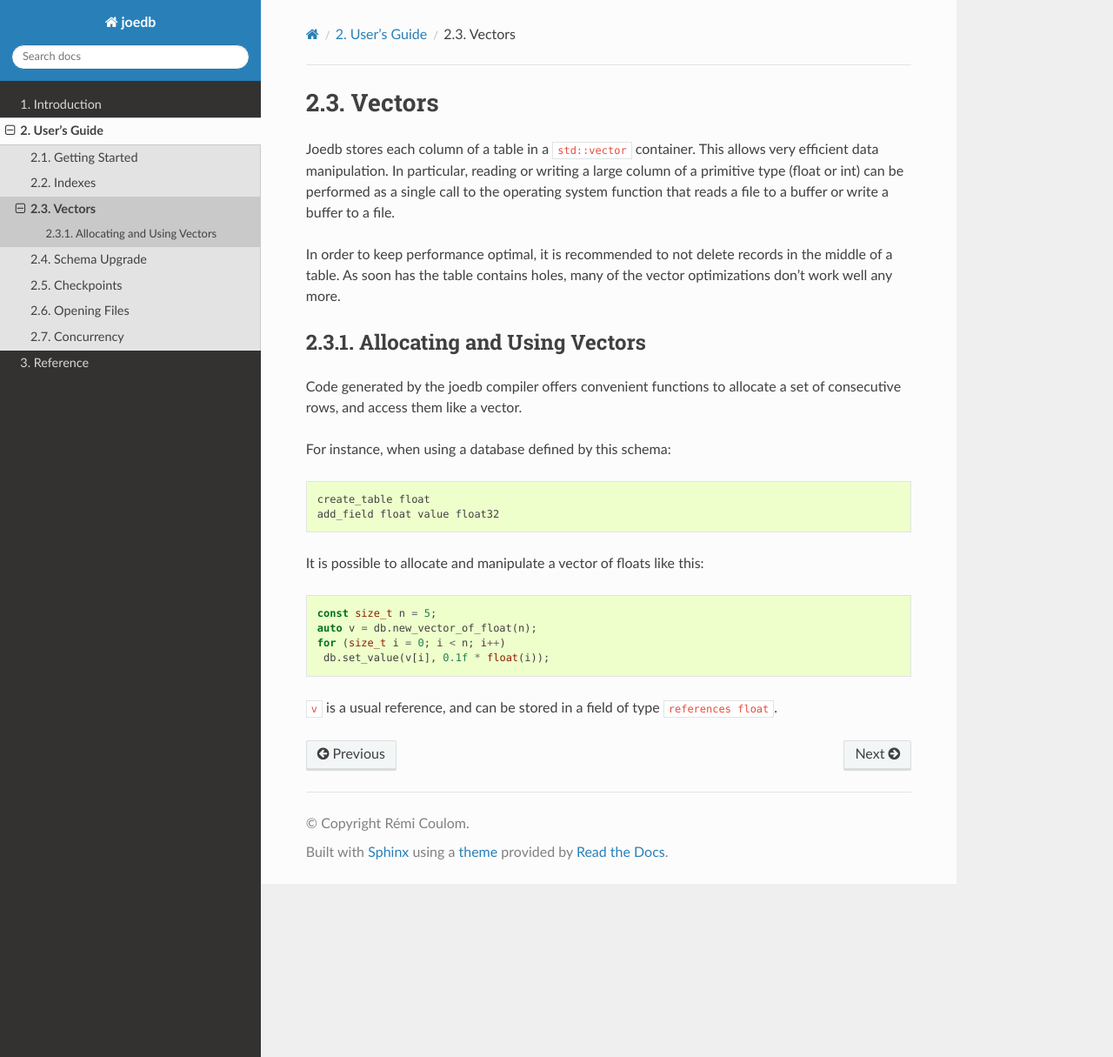
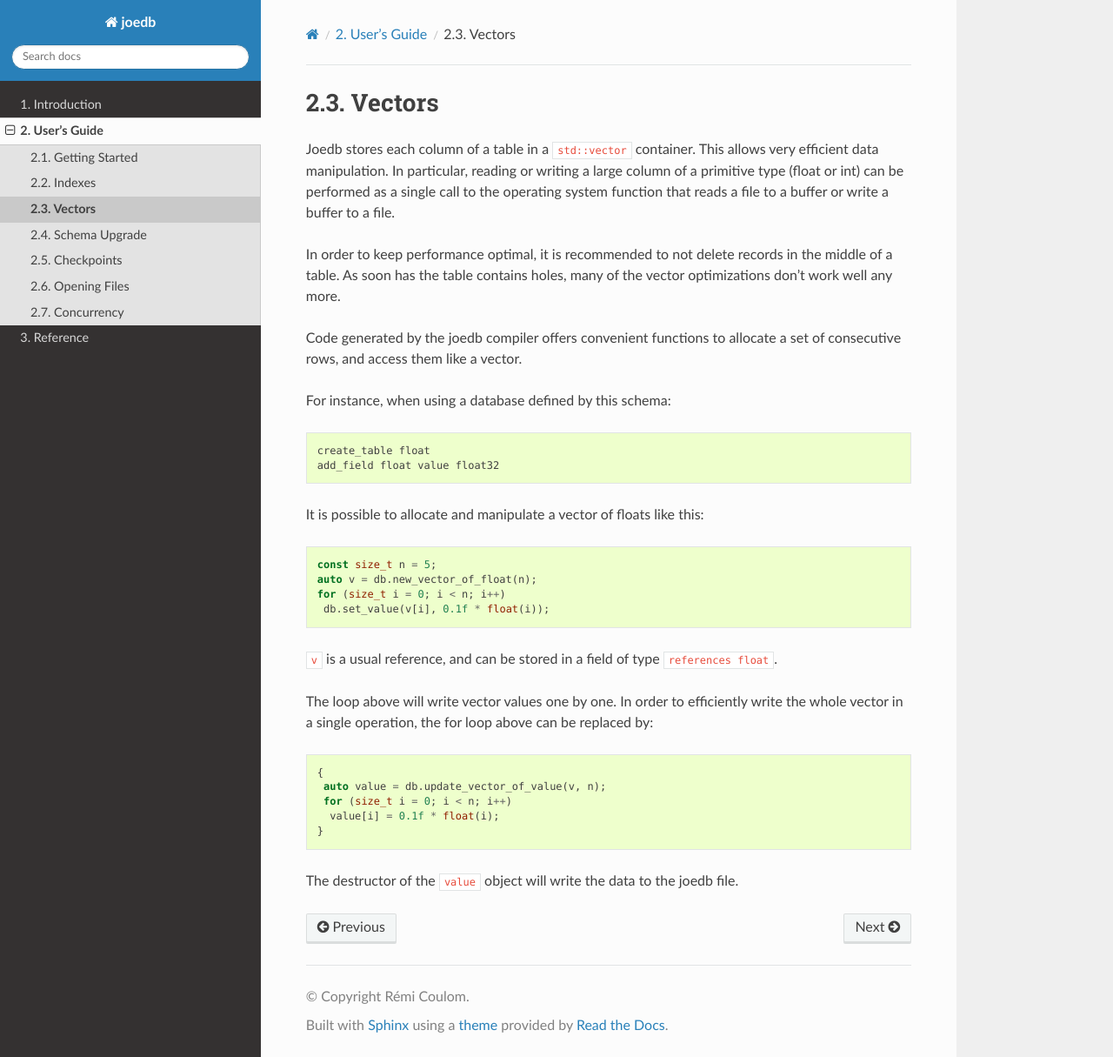
Before and after one commit to Remi-Coulom/joedb, a Sphinx documentation site: the page built from doc/source/vectors.rst, in a window 1280 px wide and 1215 px high. Shown: the whole window at 87% size. Built offline with Sphinx 7.4.7 and the Read the Docs theme 2.0.0, drawn with Linux system fonts in a browser that asks for light colours; formulas are drawn with MathJax 3.

Commit message:
vector documentation

```diff
--- a/doc/source/vectors.rst
+++ b/doc/source/vectors.rst
@@ -10,9 +10,6 @@ to a file.
 In order to keep performance optimal, it is recommended to not delete records
 in the middle of a table. As soon has the table contains holes, many of the
 vector optimizations don't work well any more.
-
-Allocating and Using Vectors
-----------------------------
 
 Code generated by the joedb compiler offers convenient functions to allocate a
 set of consecutive rows, and access them like a vector.
@@ -34,3 +31,17 @@ It is possible to allocate and manipulate a vector of floats like this:
       db.set_value(v[i], 0.1f * float(i));
 
 ``v`` is a usual reference, and can be stored in a field of type ``references float``.
+
+The loop above will write vector values one by one. In order to efficiently
+write the whole vector in a single operation, the for loop above can be
+replaced by:
+
+.. code-block:: c++
+
+    {
+     auto value = db.update_vector_of_value(v, n);
+     for (size_t i = 0; i < n; i++)
+      value[i] = 0.1f * float(i);
+    }
+
+The destructor of the ``value`` object will write the data to the joedb file.
```
